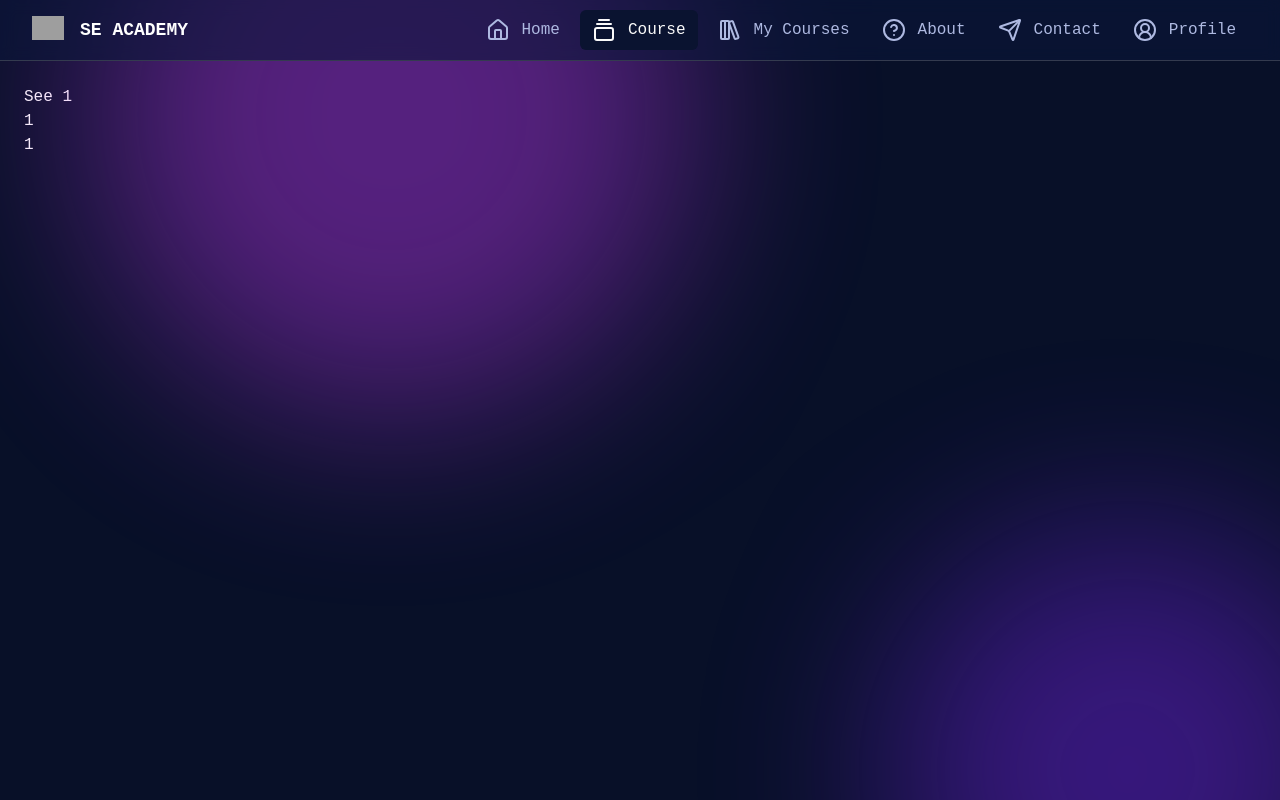
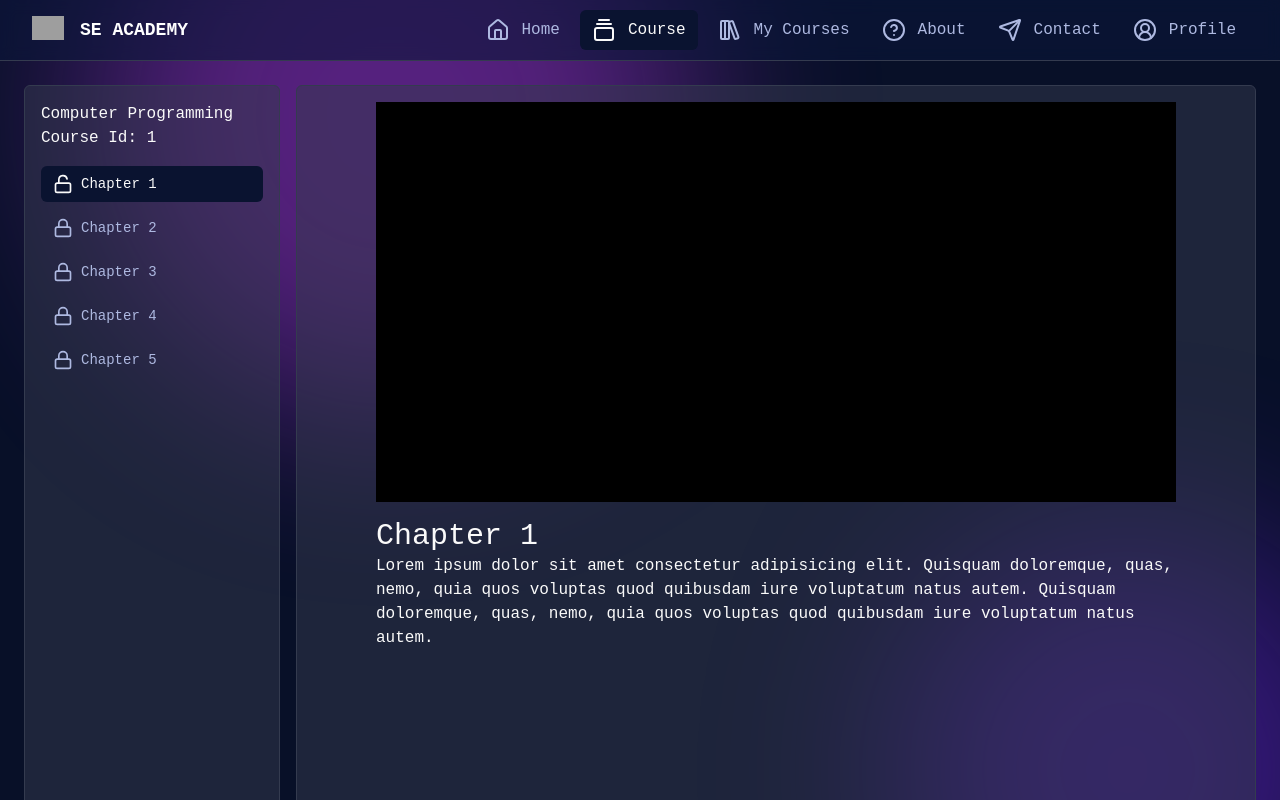
Before and after one commit to Bthcorn/se_academy_app_v2, a React (Vite) app: page /course/1/chapter/1 in a window 1280 px wide. Shown: the top 800 px of the page. Built offline with nearby package versions, Linux system fonts and the light colour scheme; no server answers; grey boxes are pictures that could not be loaded.

Commit message:
Implement Video Page with Course Sidebar

```diff
--- a/src/components/Button.jsx
+++ b/src/components/Button.jsx
@@ -1,4 +1,3 @@
-import { Icon } from "lucide-react";
 import React from "react";
 
 const Button = ({ label, variant, size, icon, onClick }) => {
--- a/src/components/CategoryCard.jsx
+++ b/src/components/CategoryCard.jsx
@@ -1,13 +1,15 @@
 import { Calculator } from "lucide-react";
 import React from "react";
 
-const CategoryCard = ({ icon, title, number}) => {
+const CategoryCard = ({ icon, title, number }) => {
   return (
-    <div className="group flex min-h-48 w-48 flex-col items-center gap-2 rounded-md bg-secondary p-4 duration-200 hover:scale-105 hover:bg-secondary-color4">
-      <Calculator size={60} />
-      <h3 className="text-center text-lg font-semibold text-foreground">
-        Mathematice Courses
-      </h3>
+    <div className="group flex w-full items-center justify-between gap-2 rounded-md bg-secondary p-2 duration-200 hover:scale-105 hover:bg-secondary-color4 sm:min-h-48 sm:w-48 sm:flex-col sm:p-4">
+      <div className="inline-flex items-center sm:flex sm:flex-col">
+        <Calculator className="mr-2 size-6 sm:mr-0 sm:size-[60px]" />
+        <h3 className="text-center text-base font-semibold text-foreground md:text-lg">
+          Mathematice Courses
+        </h3>
+      </div>
       <span className="rounded-md bg-secondary-color4 p-2 text-xs text-accent-foreground group-hover:bg-secondary">
         10 Courses
       </span>
--- a/src/components/UserLayout.jsx
+++ b/src/components/UserLayout.jsx
@@ -10,8 +10,7 @@ const UserLayout = (props) => {
   const toggleSidebar = () => {
     setIsSidebarOpen(!isSidebarOpen);
   };
-  // md:grid-cols-[220px_1fr] lg:grid-cols-[280px_1fr]
-  // pass state of isSidebarOpen to Sidebar component
+
   return (
     <div className="flex h-dvh min-h-screen w-full flex-col">
       <div className="fixed left-[5.625rem] top-[-11.6875rem] h-[74.9375rem] w-[0rem] opacity-40 blur-[96px] sm:w-[20rem] md:w-[80rem]">
--- /dev/null
+++ b/src/components/VideoChapter.jsx
@@ -0,0 +1,35 @@
+import MuxPlayer from "@mux/mux-player-react";
+import React from "react";
+
+const VideoChapter = ({ chapter }) => {
+  function onTimeUpdate(time) {
+    console.log("time", time);
+  }
+
+  return (
+    <div className="flex w-full flex-col items-center rounded-md border bg-secondary-color4/50 p-4">
+      <div className="flex w-full items-center justify-center">
+        <MuxPlayer
+          // playbackId="EcHgOK9coz5K4rjSwOkoE7Y7O01201YMIC200RI6lNxnhs"
+          metadataVideoId="1234"
+          metadataVideoTitle="My Video Title"
+          metadataViewerUserId="1234"
+          onTimeUpdate={onTimeUpdate}
+          src={`https://stream.mux.com/EcHgOK9coz5K4rjSwOkoE7Y7O01201YMIC200RI6lNxnhs.m3u8`}
+          className="w-full max-w-[800px] object-fill"
+        />
+      </div>
+      <div className="mt-4 line-clamp-2 flex w-full max-w-[800px] flex-col justify-center">
+        <h1 className="text-3xl font-medium">Chapter {chapter}</h1>
+        <p>
+          Lorem ipsum dolor sit amet consectetur adipisicing elit. Quisquam
+          doloremque, quas, nemo, quia quos voluptas quod quibusdam iure
+          voluptatum natus autem. Quisquam doloremque, quas, nemo, quia quos
+          voluptas quod quibusdam iure voluptatum natus autem.
+        </p>
+      </div>
+    </div>
+  );
+};
+
+export default VideoChapter;
--- /dev/null
+++ b/src/components/course-sidebar/CourseSideBar.jsx
@@ -0,0 +1,18 @@
+import React from "react";
+import CourseSideBarContent from "./CourseSideBarContent";
+
+const CourseSideBar = ({ title, courseId }) => {
+  return (
+    <div className="relative h-full w-full rounded-md border bg-secondary-color4/50 p-4 md:w-64">
+      <h1>{title}</h1>
+      <h2>Course Id: {courseId}</h2>
+      <div className="mt-2 grid lg:mt-4">
+        <nav className="grid items-start gap-2 text-xs font-medium md:text-sm">
+          <CourseSideBarContent courseId={courseId} />
+        </nav>
+      </div>
+    </div>
+  );
+};
+
+export default CourseSideBar;
--- /dev/null
+++ b/src/components/course-sidebar/CourseSideBarContent.jsx
@@ -0,0 +1,48 @@
+import { Lock, Unlock } from "lucide-react";
+import React from "react";
+import CourseSideBarItem from "./CourseSideBarItem";
+
+const content = [
+  {
+    enrolled: true,
+    label: "Chapter 1",
+    chapterId: "1",
+  },
+  {
+    enrolled: false,
+    label: "Chapter 2",
+    chapterId: "2",
+  },
+  {
+    enrolled: false,
+    label: "Chapter 3",
+    chapterId: "3",
+  },
+  {
+    enrolled: false,
+    label: "Chapter 4",
+    chapterId: "4",
+  },
+  {
+    enrolled: false,
+    label: "Chapter 5",
+    chapterId: "5",
+  },
+];
+
+const CourseSideBarContent = ({ courseId }) => {
+  const [enrolled, setEnrolled] = React.useState(false);
+  return (
+    <>
+      {content.map((item) => (
+        <CourseSideBarItem
+          key={item.label}
+          {...item}
+          href={`chapter/${item.chapterId}`}
+        />
+      ))}
+    </>
+  );
+};
+
+export default CourseSideBarContent;
--- /dev/null
+++ b/src/components/course-sidebar/CourseSideBarItem.jsx
@@ -0,0 +1,28 @@
+import { Lock, Unlock } from "lucide-react";
+import React from "react";
+import { NavLink } from "react-router-dom";
+
+const CourseSideBarItem = ({ enrolled, label, href }) => {
+  if (!enrolled) {
+    return (
+      <div className="flex cursor-not-allowed items-center rounded-md px-3 py-2 text-muted-foreground">
+        <Lock size={20} className="mr-2" />
+        {label}
+      </div>
+    );
+  }
+
+  return (
+    <NavLink
+      to={href}
+      className={({ isActive }) => {
+        return `flex items-center rounded-md px-3 py-2 transition-all hover:bg-muted hover:text-primary-foreground ${isActive ? "bg-muted text-primary-foreground" : "text-muted-foreground"} ${enrolled ? "cursor-pointer" : "cursor-not-allowed"}`;
+      }}
+    >
+      <Unlock size={20} className="mr-2" />
+      {label}
+    </NavLink>
+  );
+};
+
+export default CourseSideBarItem;
--- a/src/components/sidebar/SideBar.jsx
+++ b/src/components/sidebar/SideBar.jsx
@@ -9,9 +9,9 @@ const SideBar = ({ open, toggle }) => {
   // const [isOpen, setIsOpen] = React.useState(open);
   return (
     <div
-      className={`fixed inset-y-0 left-0 z-50 h-full w-3/4 flex-col shadow-lg transition ${open ? "animate-in slide-in-from-left duration-500 md:block" : "animate-out slide-out-to-left hidden duration-300"}`}
+      className={`fixed inset-y-0 left-0 z-50 h-full w-3/4 flex-col shadow-lg transition ${open ? "duration-500 animate-in slide-in-from-left md:block" : "hidden duration-300 animate-out slide-out-to-left"}`}
     >
-      <div className="bg-secondary flex h-full flex-col overflow-y-auto border-r shadow-sm">
+      <div className="flex h-full flex-col overflow-y-auto border-r bg-secondary shadow-sm">
         <div className="flex h-14 items-center justify-between px-4 lg:h-[60px] lg:px-6">
           <div className="inline-flex">
             <Logo />
--- a/src/pages/ChapterIdPage.jsx
+++ b/src/pages/ChapterIdPage.jsx
@@ -1,5 +1,6 @@
-import {useLocation, useParams} from "react-router-dom";
-import {useEffect} from "react";
+import { useLocation, useParams } from "react-router-dom";
+import { useEffect } from "react";
+import VideoChapter from "../components/VideoChapter";
 
 function ChapterIdPage() {
   const { chapterId, courseId } = useParams();
@@ -7,15 +8,13 @@ function ChapterIdPage() {
 
   useEffect(() => {
     console.log(pathname);
-    })
+  });
 
   return (
-        <div>
-            {courseId}
-            <br/>
-            {chapterId}
+    <div className="flex h-full w-full">
+      <VideoChapter chapter={chapterId} />
     </div>
   );
-};
+}
 
 export default ChapterIdPage;
--- a/src/pages/Contact.jsx
+++ b/src/pages/Contact.jsx
@@ -14,14 +14,14 @@ function Contact() {
         </p>
       </div>
       <div className="flex w-full flex-col items-start gap-4 px-4 py-8 md:flex-row">
-        <div className="flex w-full md:w-1/2 h-full flex-col items-center justify-center gap-2">
+        <div className="flex h-full w-full flex-col items-center justify-center gap-2 overflow-clip rounded-md md:w-1/2">
           <iframe
             title="map"
             src="https://www.google.com/maps/embed?pb=!1m18!1m12!1m3!1d3875.8220465471154!2d100.77299367467117!3d13.729221297816732!2m3!1f0!2f0!3f0!3m2!1i1024!2i768!4f13.1!3m3!1m2!1s0x311d664a2458d53d%3A0xd323a50b1d5b5562!2z4Lit4Liy4LiE4Liy4Lij4Lib4LiP4Li04Lia4Lix4LiV4Li04LiB4Liy4Lij4Lin4Li04Lio4Lin4LiB4Lij4Lij4Lih4Lio4Liy4Liq4LiV4Lij4LmMIDI!5e0!3m2!1sth!2sth!4v1726740777397!5m2!1sth!2sth"
             width="100%"
             height="100%"
             style={{ border: 0 }}
-            allowFullScreen="true"
+            allowFullScreen={false}
             loading="lazy"
             referrerPolicy="no-referrer-when-downgrade"
           ></iframe>
--- a/src/pages/CourseIdPage.jsx
+++ b/src/pages/CourseIdPage.jsx
@@ -1,23 +1,26 @@
 import React, { useEffect } from "react";
-import {Navigate, Outlet, useParams} from "react-router-dom";
+import { Navigate, Outlet, useParams } from "react-router-dom";
+import CourseSideBar from "../components/course-sidebar/CourseSideBar";
 
 function CourseIdPage() {
   const { courseId } = useParams();
+
+  useEffect(() => {
+    console.log(courseId);
+  });
 
   if (!courseId) {
     return <Navigate to="/" />;
   }
 
-  useEffect(() => {
-    console.log(courseId);
-  });
-
-  return <div>
-    See {courseId}
-    <div>
-      <Outlet />
+  return (
+    <div className="relative flex min-h-screen w-full flex-col-reverse gap-4 md:grid md:h-screen md:grid-cols-[256px_1fr]">
+      <CourseSideBar title={"Computer Programming"} courseId={courseId} />
+      <div>
+        <Outlet />
+      </div>
     </div>
-  </div>;
+  );
 }
 
 export default CourseIdPage;
```
Lines whose indentation alone changed are shown as unchanged.
